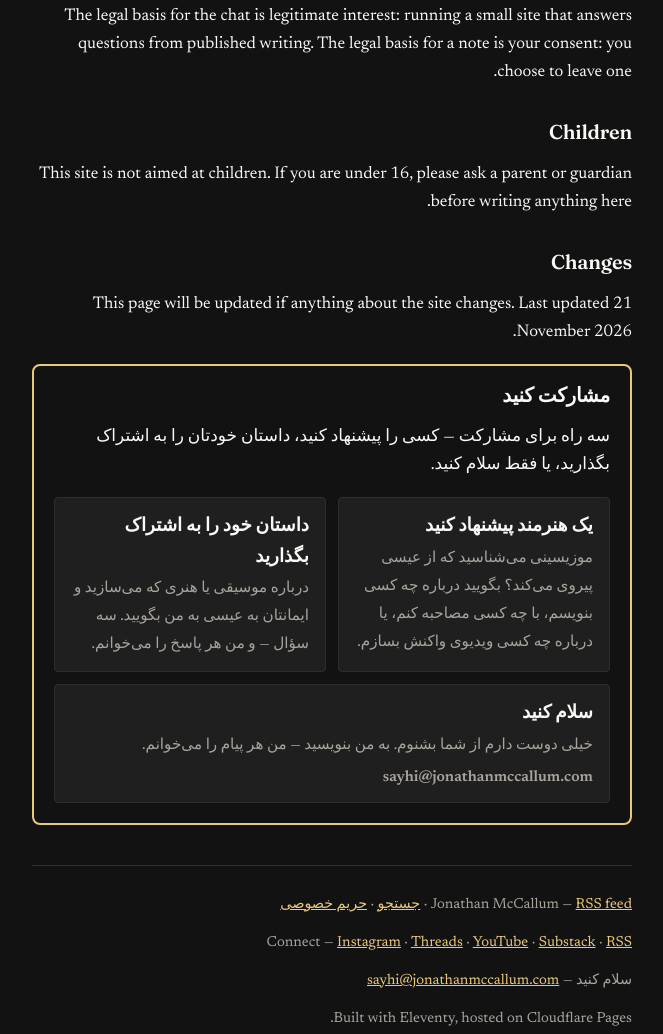
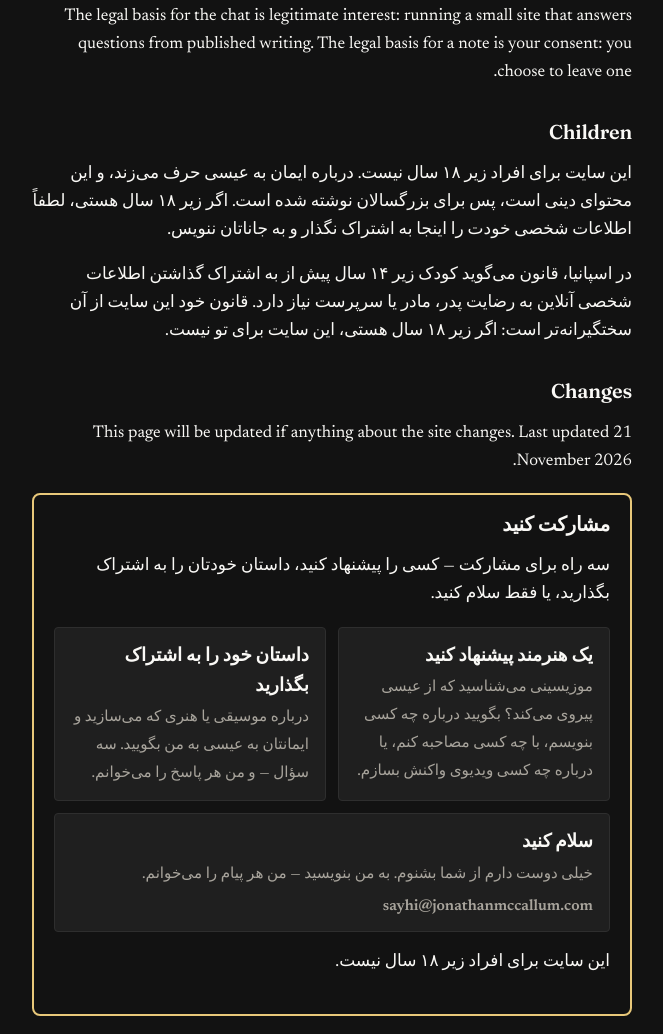
Before and after one commit to streamjonathan/jonathanmccallum-fa, an Eleventy site: page content/pages/privacy.md in a window 1280 px wide. Shown: the part 1581-2615 px from the top of the page, without its empty margins (308-971 px from the left). Built offline with nearby package versions, Linux system fonts and the light colour scheme; Eleventy itself is replaced by a stand-in of ours; files that its build step writes are made by us from their sources.

Commit message:
Under-18 policy: site is not for people under 18 [fa]

```diff
--- a/_includes/get-involved.njk
+++ b/_includes/get-involved.njk
@@ -16,4 +16,5 @@
       <span class="get-involved__email" data-contact-email-text>به من ایمیل بزنید</span>
     </a>
   </div>
+  <p>این سایت برای افراد زیر ۱۸ سال نیست.</p>
 </section>
--- a/content/pages/privacy.md
+++ b/content/pages/privacy.md
@@ -42,7 +42,9 @@ The legal basis for the chat is legitimate interest: running a small site that a
 
 ## Children
 
-This site is not aimed at children. If you are under 16, please ask a parent or guardian before writing anything here.
+این سایت برای افراد زیر ۱۸ سال نیست. درباره ایمان به عیسی حرف می‌زند، و این محتوای دینی است، پس برای بزرگسالان نوشته شده است. اگر زیر ۱۸ سال هستی، لطفاً اطلاعات شخصی خودت را اینجا به اشتراک نگذار و به جاناتان ننویس.
+
+در اسپانیا، قانون می‌گوید کودک زیر ۱۴ سال پیش از به اشتراک گذاشتن اطلاعات شخصی آنلاین به رضایت پدر، مادر یا سرپرست نیاز دارد. قانون خود این سایت از آن سختگیرانه‌تر است: اگر زیر ۱۸ سال هستی، این سایت برای تو نیست.
 
 ## Changes
 
```
